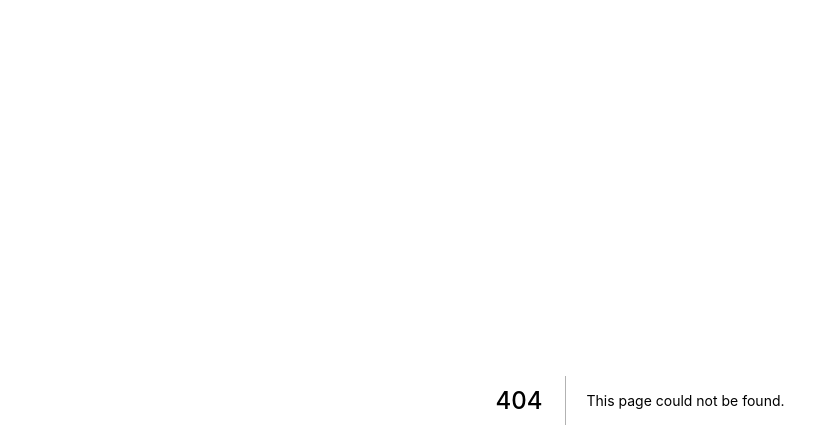
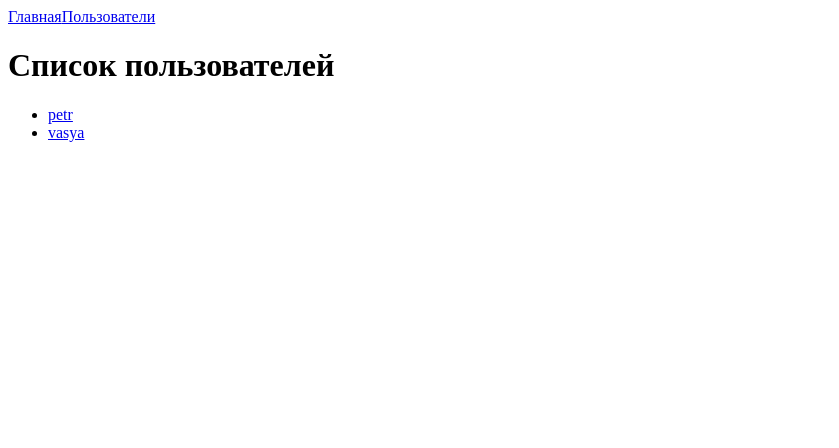
Before and after one commit to k1selevde/next-example, a Next.js app: page /users in a window 1280 px wide. Before the commit this address had no page. Shown: the top 448 px of the page, without its empty margins (0-839 px from the left). Built offline with nearby package versions, Linux system fonts and the light colour scheme.

Commit message:
routes, din routing

```diff
--- /dev/null
+++ b/pages/users.js
@@ -0,0 +1,29 @@
+import Link from "next/link"
+import {useState} from "react"
+
+const Users = () => {
+    const [users, setUsers] = useState([
+        {id: 1, name: 'petr'},
+        {id: 2, name: 'vasya'},
+    ])
+    return (
+        <div>
+            <div>
+                <a href="/">Главная</a>
+                <a href="/users">Пользователи</a>
+            </div>
+            <h1>Список пользователей</h1>
+            <ul>
+                {users.map(user =>
+                    <li key={user.id}>
+                        <Link href={`/users/${user.id}`}>
+                            <a>{user.name}</a>
+                        </Link>
+                    </li>
+                )}
+            </ul>
+        </div>
+    );
+};
+
+export default Users;
```
Also changed, not shown: pages/index.js (+26 -0 lines), pages/users/[id].js (added, +7 -0 lines), 1 other file (tests, documents, lock files or other folders).
